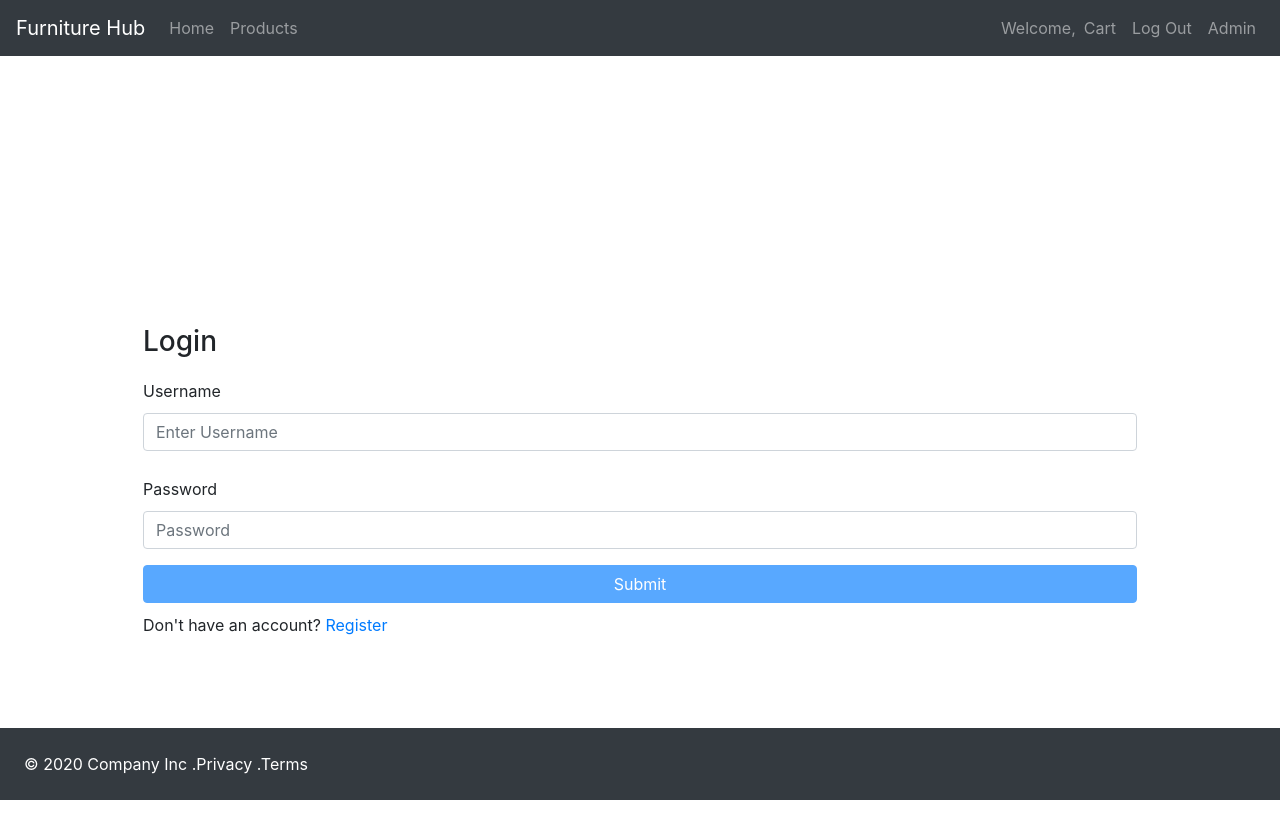
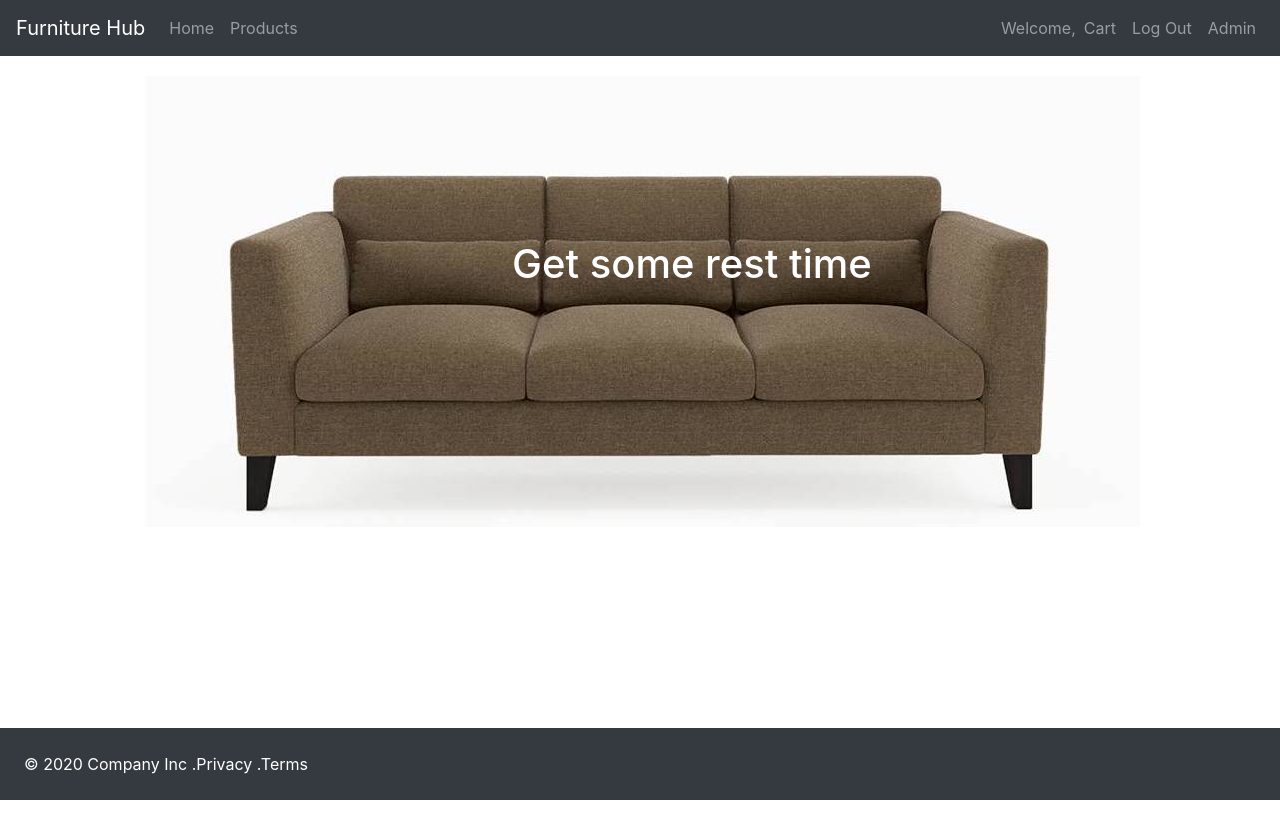
Before and after one commit to mathiast3/ecommerce-project, a React (Create React App) app in the folder frontend/: page / in a window 1280 px wide. Shown: the top 838 px of the page. After the commit the page ends 800 px from the top, so only its background shows below. Built offline with nearby package versions, Linux system fonts and the light colour scheme; no server answers.

Commit message:
added billing, home page and add to cart

```diff
--- a/frontend/src/routes.js
+++ b/frontend/src/routes.js
@@ -24,7 +24,7 @@ const createRoutes = () => (
       <Route
         exact
         path="/"
-        render={(...props) => <App ChildComponent={Login} />}
+        render={(...props) => <App ChildComponent={Home} />}
       />
 
       <Route
```
